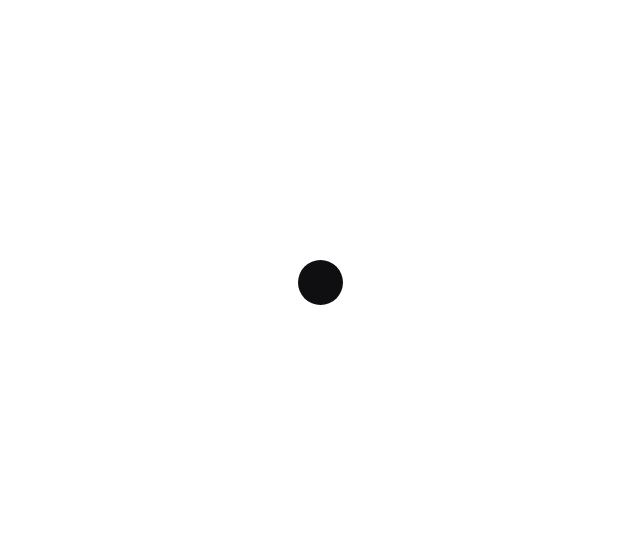
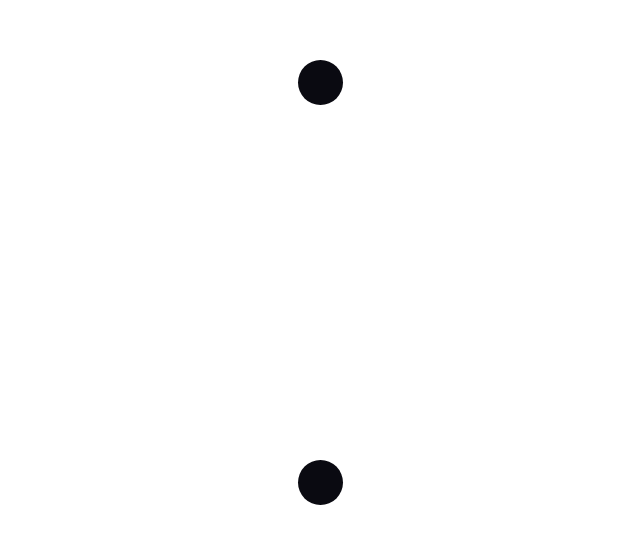
Before and after one commit to ALittle-John/TypesOf_Dark-Mode, a React (Vite) app in the folder Types_of_Dark-Mode/: page / in a window 1280 px wide. Shown: the part 118-662 px from the top of the page, without its empty margins (320-960 px from the left). Built offline with nearby package versions, Linux system fonts and the light colour scheme.

Commit message:
style: testing dark mode and components

```diff
--- a/Types_of_Dark-Mode/src/App.jsx
+++ b/Types_of_Dark-Mode/src/App.jsx
@@ -1,5 +1,5 @@
-
 import './App.css'
+import DMCurtain from './components/Curtain/DMCurtain'
 
 import DMNatural from './components/Natural/DMNatural'
 
@@ -8,6 +8,7 @@ function App() {
   return (
     <>
       <DMNatural/>
+      <DMCurtain/>
     </>
   )
 }
--- a/Types_of_Dark-Mode/src/components/1CmmBlackCircle/bc.css
+++ b/Types_of_Dark-Mode/src/components/1CmmBlackCircle/bc.css
@@ -1,5 +1,5 @@
 label {
-  background-color: rgb(15, 15, 17);
+  background-color: rgb(10, 10, 17);
   border-radius: 50%;
   cursor: pointer;
   display: inline-block;
--- a/Types_of_Dark-Mode/src/components/Curtain/DMCurtain.css
+++ b/Types_of_Dark-Mode/src/components/Curtain/DMCurtain.css
@@ -0,0 +1,4 @@
+.dark-mode {
+  background-color: rgb(15, 15, 17);
+  color: #c0c0c0;
+}
--- a/Types_of_Dark-Mode/src/components/Natural/DMNatural.css
+++ b/Types_of_Dark-Mode/src/components/Natural/DMNatural.css
@@ -0,0 +1,4 @@
+.dark-mode {
+  background-color: rgb(15, 15, 17);
+  color: #c0c0c0;
+}
```
